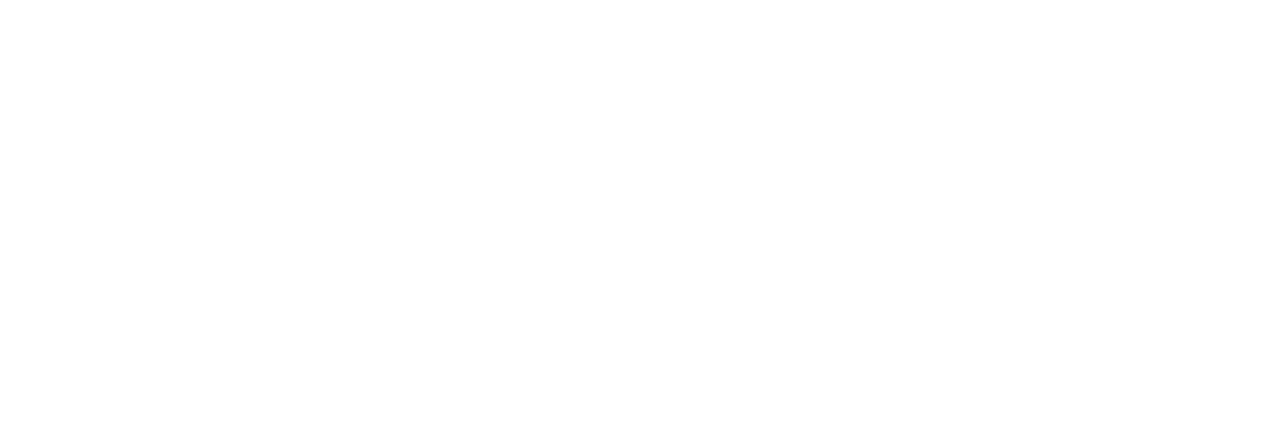
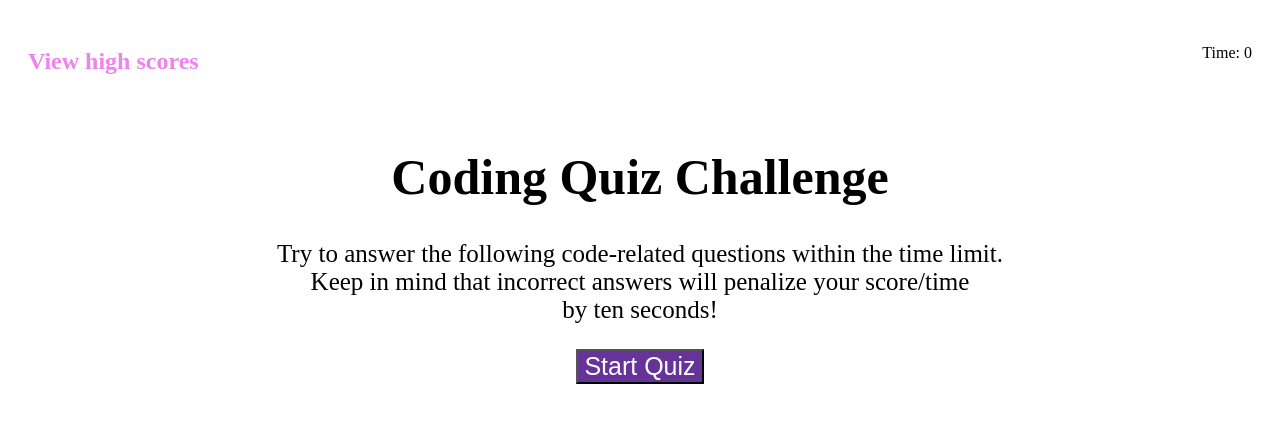
Before and after one commit to ChandanD2002/CodingQuiz, a plain HTML site: page Develop/index.html in a window 1280 px wide. Drawn offline with Linux system fonts and the light colour scheme.

Commit message:
Added Main Page

```diff
--- a/Develop/css/style.css
+++ b/Develop/css/style.css
@@ -0,0 +1,37 @@
+header {
+    color: violet;
+    display: flex;
+    justify-content: space-between;
+    padding: 20px;
+}
+header p{
+    color: black;
+    float: right;
+}
+
+.main-title {
+    text-align: center;
+}
+
+.main-title h1{
+    font-size: 50px;
+}
+
+.main-title p{
+    font-size: 25px;
+}
+
+.start-quiz{
+    justify-content: center;
+    display: flex;
+}
+
+.start-quiz button{
+    font-size: 25px;
+    background-color: rebeccapurple;
+    color: white;
+}
+
+.start-quiz button:hover{
+    background-color: violet;
+}
--- a/Develop/index.html
+++ b/Develop/index.html
@@ -5,16 +5,25 @@
     <meta http-equiv="X-UA-Compatible" content="IE=edge">
     <meta name="viewport" content="width=device-width, initial-scale=1.0">
     <title>Coding Quiz</title>
-    <link href="./css/style.css">
+    <link rel="stylesheet" href="./css/style.css">
 </head>
 <body>
-
-
-
-
-
-
-
-    <script src="./javascript/script.js"></script>
+    <header>
+        <h2>View high scores</h2>
+        <p><Time:0>Time: 0</Time:0></p>
+    </header>
+    <!--MAIN TITLE PAGE-->
+    <div class="main-title">
+        <h1>Coding Quiz Challenge</h1>
+        <p>Try to answer the following code-related questions within the time limit.<br>
+            Keep in mind that incorrect answers will penalize your score/time<br>
+            by ten seconds!
+        </p>
+    </div>
+<!---START QUIZ BUTTON-->
+    <div class="start-quiz">
+    <button>Start Quiz</button>
+    </div>
+    <!--<script src="./javascript/script.js"></script>-->
 </body>
 </html>
```
